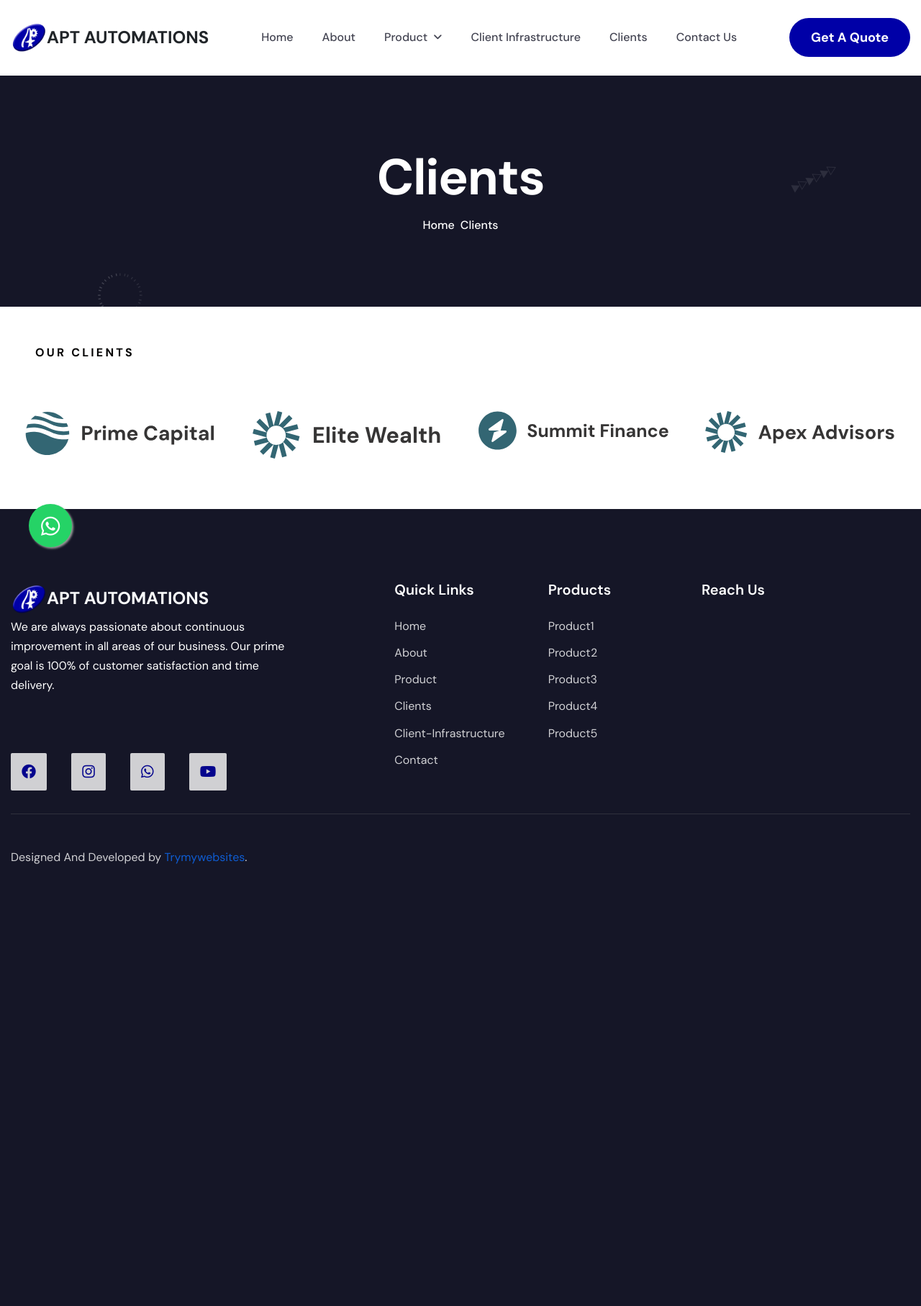
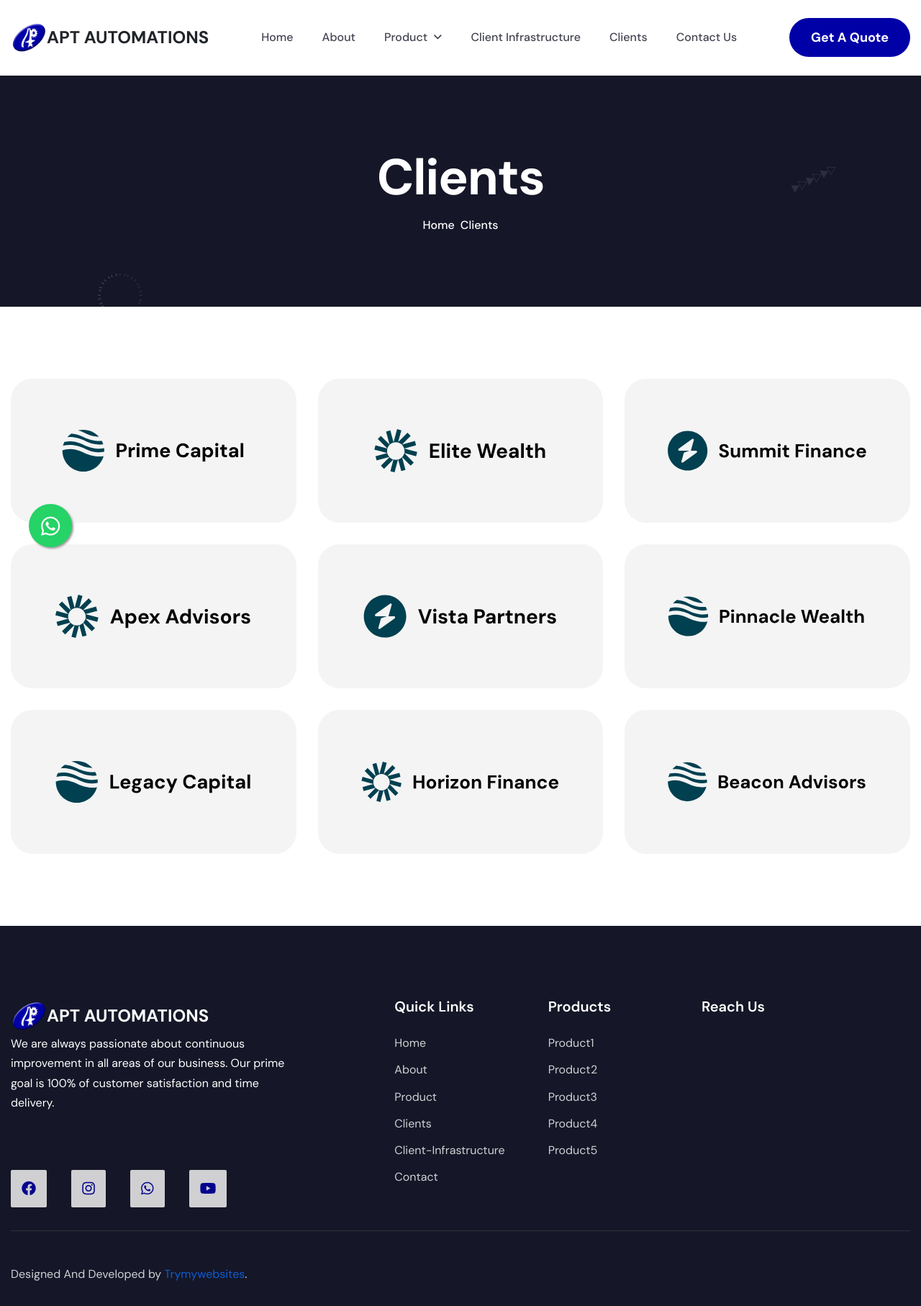
Before and after one commit to Induprakash11/Apt-Automations, a PHP site: page /clients.php in a window 1280 px wide. Shown: the whole page at 72% size. Before the commit the page ends 1200 px from the top, so only its background shows below. Run offline with PHP 8.4, Linux system fonts and the light colour scheme; grey boxes are pictures that could not be loaded.

Commit message:
Refactor client logos section to use a grid layout and update blog post titles

```diff
--- a/clients.php
+++ b/clients.php
@@ -48,21 +48,85 @@
     <!-- Page Header End -->
 
 
-    <!-- Client Logos Section Start -->
-    <div class="client-logos">
+    <!-- Page Client Start -->
+    <div class="page-client">
         <div class="container">
-            <div class="section-title">
-                <h3 class="wow fadeInUp">Our Clients</h3>
-            </div>
-            <div class="owl-carousel owl-theme">
-                <div class="item"><img src="images/company-logo-1.svg" alt="Client 1"></div>
-                <div class="item"><img src="images/company-logo-2.svg" alt="Client 2"></div>
-                <div class="item"><img src="images/company-logo-3.svg" alt="Client 3"></div>
-                <div class="item"><img src="images/company-logo-4.svg" alt="Client 4"></div>
+            <div class="row">
+                <div class="col-lg-4 col-md-4 col-6">
+                    <!-- Company Logo Start -->
+                    <div class="company-logo wow fadeInUp">
+                        <img src="images/company-logo-1.svg" alt="">
+                    </div>
+                    <!-- Company Logo End -->
+                </div>
+
+                <div class="col-lg-4 col-md-4 col-6">
+                    <!-- Company Logo Start -->
+                    <div class="company-logo wow fadeInUp" data-wow-delay="0.2s">
+                        <img src="images/company-logo-2.svg" alt="">
+                    </div>
+                    <!-- Company Logo End -->
+                </div>
+
+                <div class="col-lg-4 col-md-4 col-6">
+                    <!-- Company Logo Start -->
+                    <div class="company-logo wow fadeInUp" data-wow-delay="0.4s">
+                        <img src="images/company-logo-3.svg" alt="">
+                    </div>
+                    <!-- Company Logo End -->
+                </div>
+
+                <div class="col-lg-4 col-md-4 col-6">
+                    <!-- Company Logo Start -->
+                    <div class="company-logo wow fadeInUp" data-wow-delay="0.6s">
+                        <img src="images/company-logo-4.svg" alt="">
+                    </div>
+                    <!-- Company Logo End -->
+                </div>
+
+                <div class="col-lg-4 col-md-4 col-6">
+                    <!-- Company Logo Start -->
+                    <div class="company-logo wow fadeInUp" data-wow-delay="0.8s">
+                        <img src="images/company-logo-5.svg" alt="">
+                    </div>
+                    <!-- Company Logo End -->
+                </div>
+
+                <div class="col-lg-4 col-md-4 col-6">
+                    <!-- Company Logo Start -->
+                    <div class="company-logo wow fadeInUp" data-wow-delay="1s">
+                        <img src="images/company-logo-6.svg" alt="">
+                    </div>
+                    <!-- Company Logo End -->
+                </div>
+
+                <div class="col-lg-4 col-md-4 col-6">
+                    <!-- Company Logo Start -->
+                    <div class="company-logo wow fadeInUp" data-wow-delay="1.2s">
+                        <img src="images/company-logo-7.svg" alt="">
+                    </div>
+                    <!-- Company Logo End -->
+                </div>
+
+                <div class="col-lg-4 col-md-4 col-6">
+                    <!-- Company Logo Start -->
+                    <div class="company-logo wow fadeInUp" data-wow-delay="1.4s">
+                        <img src="images/company-logo-8.svg" alt="">
+                    </div>
+                    <!-- Company Logo End -->
+                </div>
+
+                <div class="col-lg-4 col-md-4 col-6">
+                    <!-- Company Logo Start -->
+                    <div class="company-logo wow fadeInUp" data-wow-delay="1.6s">
+                        <img src="images/company-logo-9.svg" alt="">
+                    </div>
+                    <!-- Company Logo End -->
+                </div>
             </div>
         </div>
     </div>
-    <!-- Client Logos Section End -->
+    <!-- Page Client End -->
 
     <!-- Footer Section Start -->
     <?php include 'inc/footer.php'; ?>
```
Also changed, not shown: index.php (+21 -11 lines).
